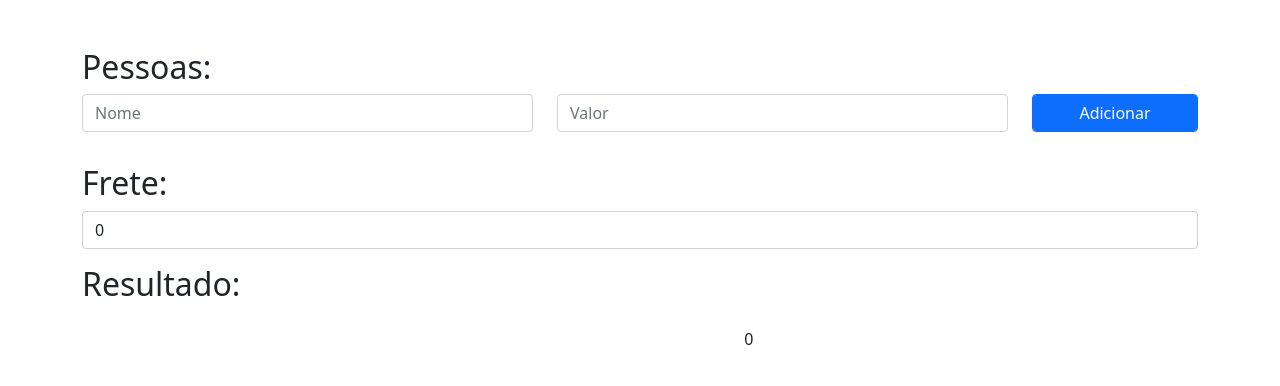
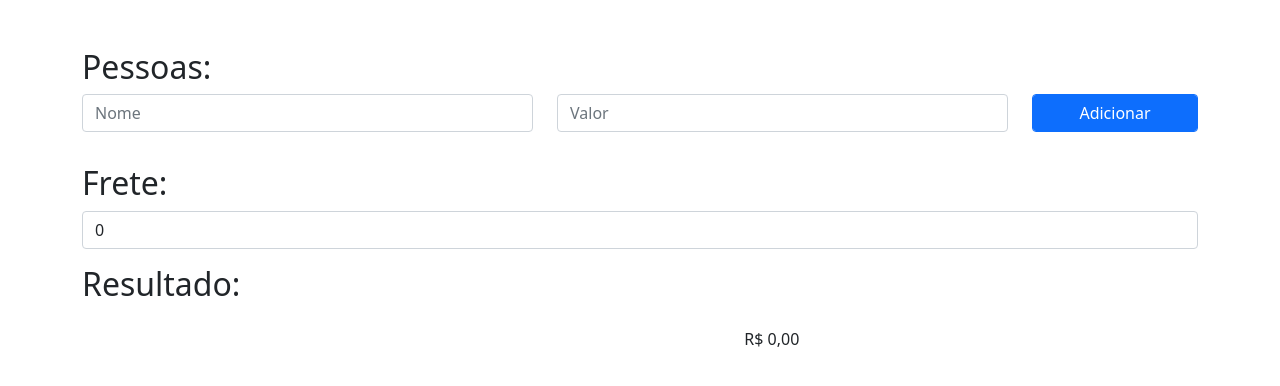
Before and after one commit to pedrorambo/boia, a React (Create React App) app: page / in a window 1280 px wide. Shown: the top 386 px of the page. Built offline with nearby package versions, Linux system fonts and the light colour scheme.

Commit message:
Added value formatting

```diff
--- a/src/components/BuyerItem/index.tsx
+++ b/src/components/BuyerItem/index.tsx
@@ -2,6 +2,7 @@ import React, { useCallback, useRef, useState } from "react";
 import { useSetRecoilState, useRecoilState } from "recoil";
 import { buyerListState } from "../Buyers";
 import { v4 as uuidv4 } from "uuid";
+import formatValue from "../../utils/formatValue";
 
 export default function BuyerItem({ item }: any) {
   const [buyerList, setBuyerList] = useRecoilState(buyerListState);
@@ -20,7 +21,7 @@ export default function BuyerItem({ item }: any) {
             <p className="mb-0">{item.name}</p>
           </div>
           <div className="col-3">
-            <p className="mb-0">{item.value}</p>
+            <p className="mb-0">{formatValue(item.value)}</p>
           </div>
           <div className="col-2">
             <button
--- a/src/components/Buyers/index.tsx
+++ b/src/components/Buyers/index.tsx
@@ -1,5 +1,6 @@
 import React from "react";
 import { atom, useRecoilValue, selector } from "recoil";
+import formatValue from "../../utils/formatValue";
 import BuyerAdder from "../BuyerAdder";
 import BuyerItem from "../BuyerItem";
 import Freight from "../Freight";
@@ -73,7 +74,9 @@ export default function Buyers() {
                   <div className="col-7"></div>
                   <div className="col-3">
                     <p className="mb-0">
-                      {result.reduce((acc, item) => acc + item.value, 0)}
+                      {formatValue(
+                        result.reduce((acc, item) => acc + item.value, 0)
+                      )}
                     </p>
                   </div>
                 </div>
--- a/src/components/ResultItem/index.tsx
+++ b/src/components/ResultItem/index.tsx
@@ -2,6 +2,7 @@ import React, { useCallback, useRef, useState } from "react";
 import { useSetRecoilState, useRecoilState } from "recoil";
 import { buyerListState, resultState } from "../Buyers";
 import { v4 as uuidv4 } from "uuid";
+import formatValue from "../../utils/formatValue";
 
 export default function ResultItem({ item }: any) {
   return (
@@ -12,7 +13,7 @@ export default function ResultItem({ item }: any) {
             <p className="mb-0">{item.name}</p>
           </div>
           <div className="col-3">
-            <p className="mb-0">{item.value}</p>
+            <p className="mb-0">{formatValue(item.value)}</p>
           </div>
         </div>
       </div>
--- /dev/null
+++ b/src/utils/formatValue.ts
@@ -0,0 +1,3 @@
+export default function formatValue(input: number) {
+  return `R$ ${input.toFixed(2).replace(/\./g, ",")}`;
+}
```
